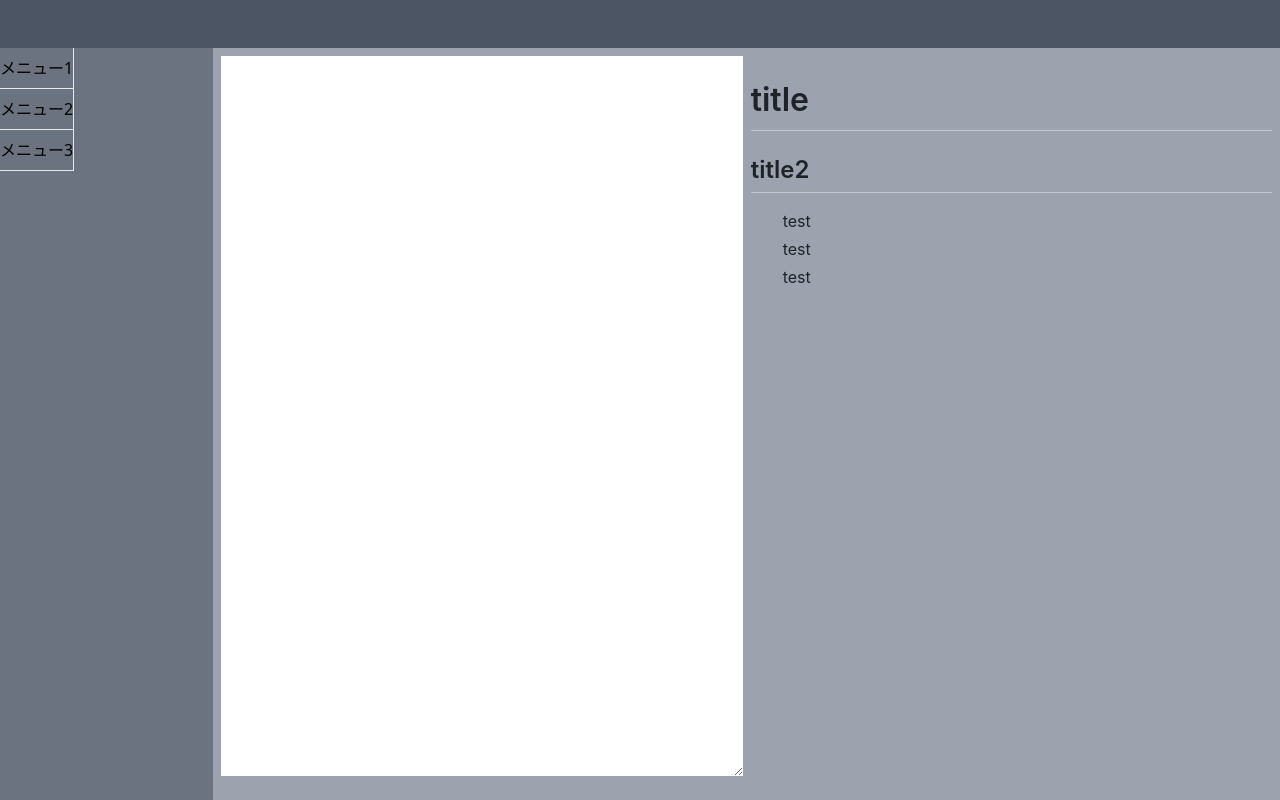
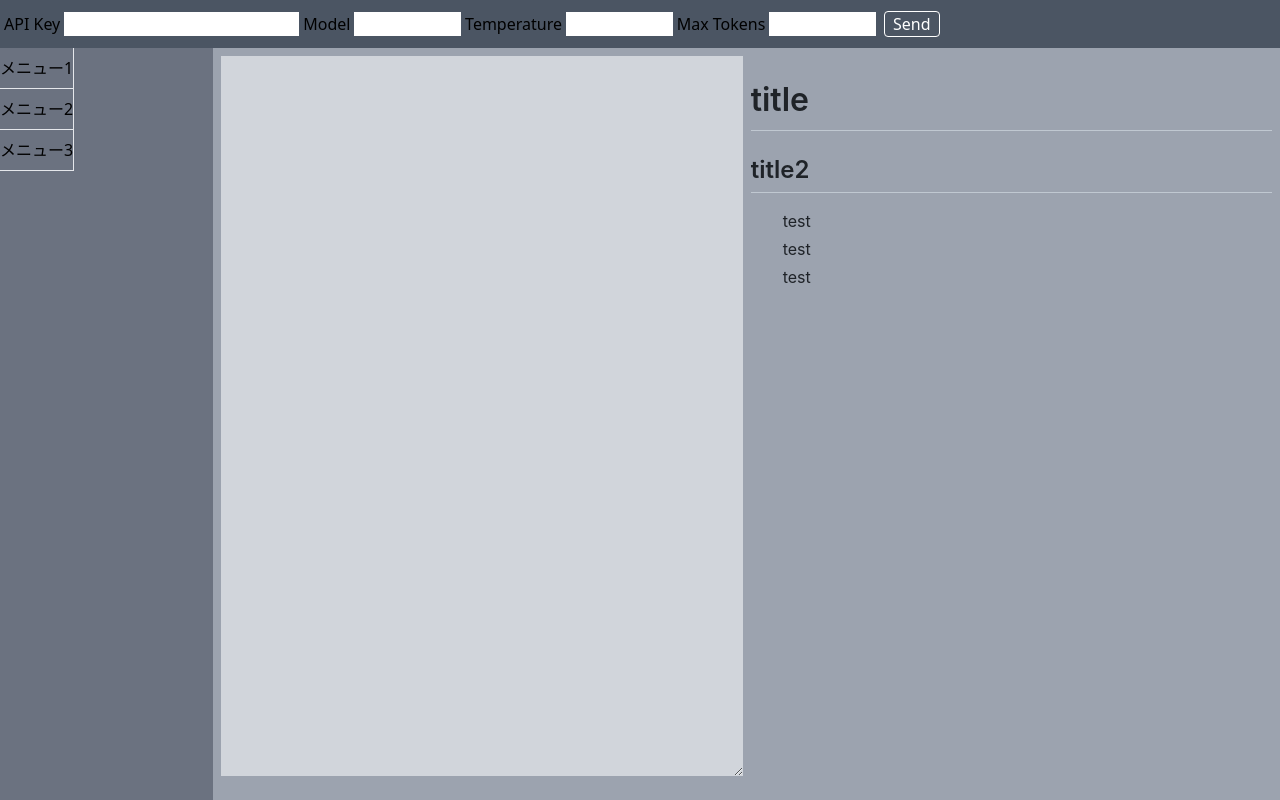
Before and after one commit to kou72/chatgpt-poster, a Next.js app: page / in a window 1280 px wide. Built offline with nearby package versions, Linux system fonts and the light colour scheme.

Commit message:
Headerでのパラメータ設定機能実装

```diff
--- a/components/Header.tsx
+++ b/components/Header.tsx
@@ -1,10 +1,44 @@
-const Header = (props: any) => {
+import { useParameter } from "../hooks/useParameter";
+
+const Header = () => {
+  const { Parameter, handleParameter } = useParameter();
+
   return (
     <>
       <header
         data-role="Header"
         className="fixed top-0 left-0 w-full h-12 bg-gray-600 z-10"
-      ></header>
+      >
+        <div className="flex items-center h-12">
+          <span className="mx-1">API Key</span>
+          <input
+            className="w-1/8 pl-1"
+            value={Parameter.apikey}
+            onChange={(e) => handleParameter.setApikey(e.target.value)}
+          ></input>
+          <span className="mx-1">Model</span>
+          <input
+            className="w-1/12 pl-1"
+            value={Parameter.model}
+            onChange={(e) => handleParameter.setModel(e.target.value)}
+          ></input>
+          <span className="mx-1">Temperature</span>
+          <input
+            className="w-1/12 pl-1"
+            value={Parameter.temperature}
+            onChange={(e) => handleParameter.setTemperature(e.target.value)}
+          ></input>
+          <span className="mx-1">Max Tokens</span>
+          <input
+            className="w-1/12 pl-1"
+            value={Parameter.maxTokens}
+            onChange={(e) => handleParameter.setMaxTokens(e.target.value)}
+          ></input>
+          <button className="mx-2 px-2 bg-transparent border border-white rounded text-white">
+            Send
+          </button>
+        </div>
+      </header>
     </>
   );
 };
--- /dev/null
+++ b/hooks/useParameter.tsx
@@ -0,0 +1,23 @@
+import { useState } from "react";
+
+export const useParameter = () => {
+  const [apikey, setApikey] = useState("");
+  const [model, setModel] = useState("");
+  const [temperature, setTemperature] = useState("");
+  const [maxTokens, setMaxTokens] = useState("");
+
+  return {
+    Parameter: {
+      apikey,
+      model,
+      temperature,
+      maxTokens,
+    },
+    handleParameter: {
+      setApikey,
+      setModel,
+      setTemperature,
+      setMaxTokens,
+    },
+  };
+};
--- a/pages/index.tsx
+++ b/pages/index.tsx
@@ -1,5 +1,5 @@
+import { useState } from "react";
 import Head from "next/head";
-// import "github-markdown-css";
 import "github-markdown-css/github-markdown-light.css";
 import ReactMarkdown from "react-markdown";
 
@@ -14,6 +14,12 @@ const markdownString = `
 `;
 
 export default function Home() {
+  const [text, setText] = useState("");
+
+  const handleChange = (e: React.ChangeEvent<HTMLTextAreaElement>) => {
+    setText(e.target.value);
+  };
+
   return (
     <>
       <Head>
@@ -22,7 +28,11 @@ export default function Home() {
       <div className="bg-gray-400 min-h-screen pt-12">
         <div className="grid grid-cols-2 p-2 gap-2">
           <div className="col-span-1">
-            <textarea className="w-full h-[calc(100vh-5rem)] overflow-y-auto"></textarea>
+            <textarea
+              className="bg-gray-300 w-full h-[calc(100vh-5rem)] overflow-y-auto p-1"
+              value={text}
+              onChange={handleChange}
+            ></textarea>
           </div>
           <div className="col-span-1 markdown-body">
             <ReactMarkdown className="w-full h-[calc(100vh-5rem)] overflow-y-auto">
```
